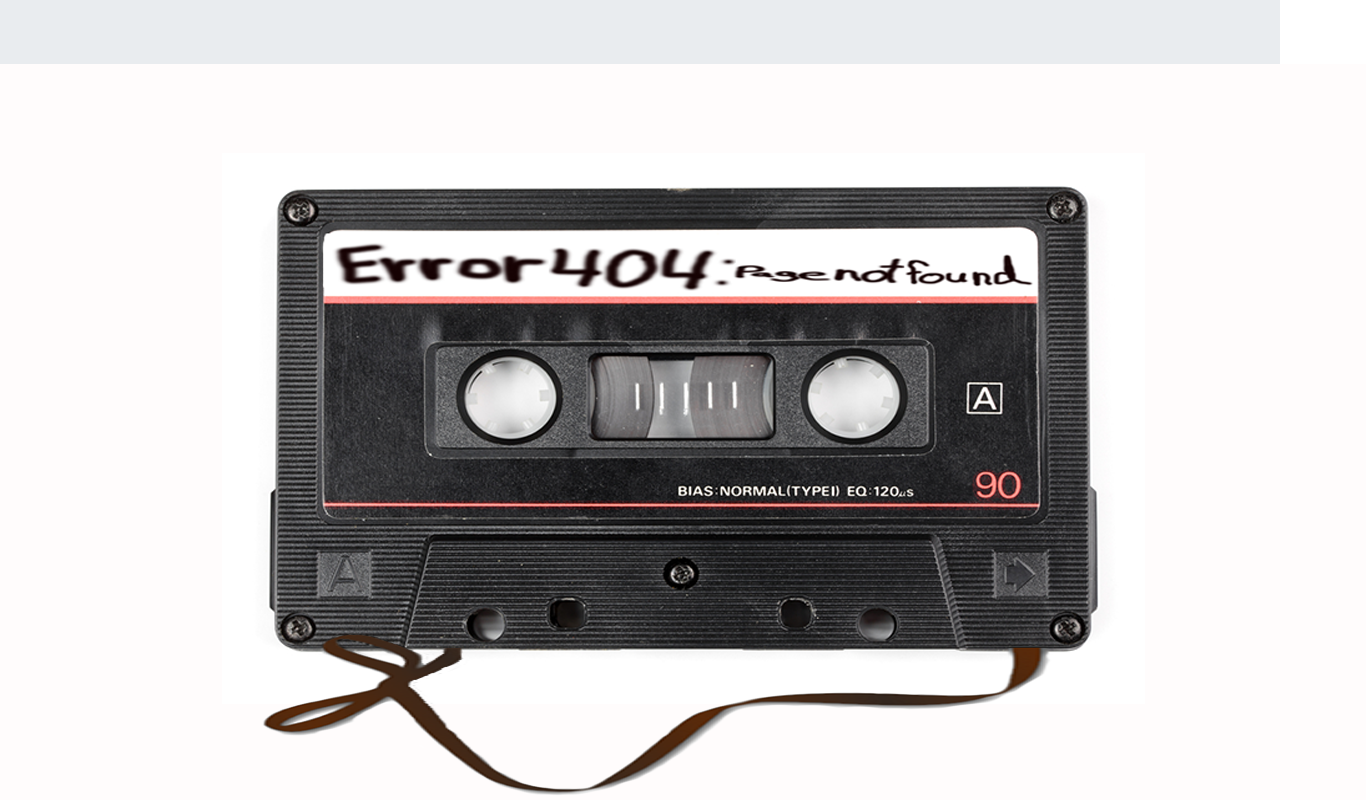
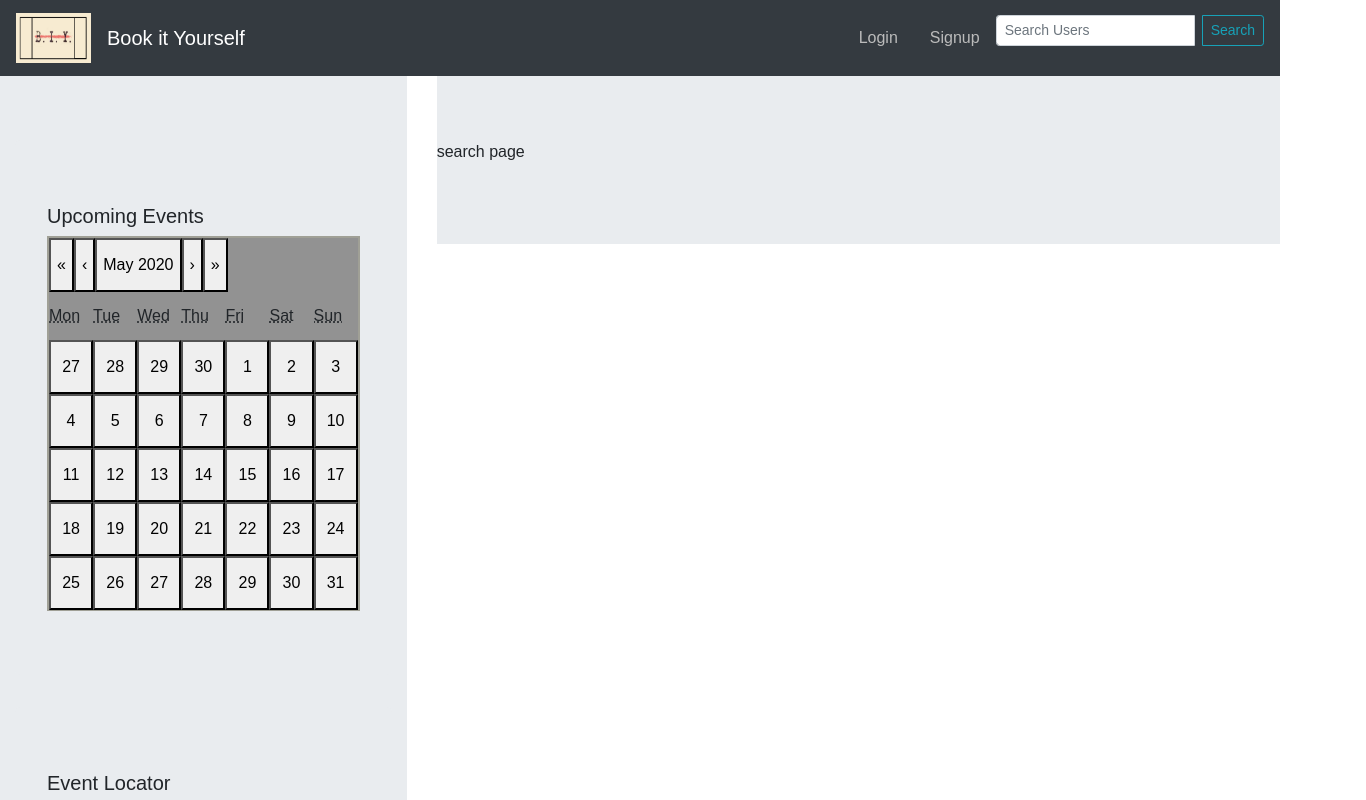
Before and after one commit to agtravis/book-it-yourself, a React (Create React App) app in the folder client/: page /search in a window 1280 px wide. Shown: the top 800 px of the page, 1366 px wide, since content can reach past the window. Built offline with nearby package versions, Linux system fonts and the light colour scheme; no server answers.

Commit message:
search logs to console but not useful in state yet

```diff
--- a/client/src/App.js
+++ b/client/src/App.js
@@ -12,6 +12,8 @@ import FeedComponent from "./components/FeedComponent";
 import SideFeedComponent from "./components/SideFeedComponent";
 import { Row, Col } from "react-bootstrap";
 import SignupForm from "./components/SignupForm";
+import Search from "./pages/Search";
+import API from "./utils/API";
 
 class App extends React.Component {
   constructor(props) {
@@ -58,6 +60,7 @@ class App extends React.Component {
             <Route exact path="/signup" component={SignupForm} />
             <Route exact path="/main" component={Main} />
             <Route exact path="/profile" component={Profile} />
+            <Route exact path="/search" component={Search} />
             <Route exact path="/feed" component={FeedComponent} />
             <Route component={NotFound} />
           </Switch>
--- a/client/src/components/Nav/index.js
+++ b/client/src/components/Nav/index.js
@@ -6,6 +6,7 @@ import Home from "../../pages/Index";
 import Search from "../Search";
 import "./style.css";
 import Logo from "../../assets/images/logo.PNG";
+import API from "../../utils/API";
 
 class NavigationBar extends Component {
   constructor(props) {
--- a/client/src/components/Search/index.js
+++ b/client/src/components/Search/index.js
@@ -1,24 +1,61 @@
-import React from "react";
+import React, { Component } from "react";
+import { Redirect } from "react-router-dom";
 import InputGroup from "react-bootstrap/InputGroup";
 import FormControl from "react-bootstrap/FormControl";
 import Button from "react-bootstrap/Button";
+import API from "../../utils/API";
 
-function Search() {
+class Search extends Component {
+  constructor(props) {
+    super(props);
+    this.state = {
+      searchTerm: ``,
+      users: [],
+      redirect: null,
+    };
+  }
+
+  handleSearchTermChange = event => {
+    this.setState({ searchTerm: event.target.value });
+  };
+
+  handleSubmit = event => {
+    console.log(this.state.searchTerm);
+    API.searchUser(this.state.searchTerm)
+      .then(response => {
+        console.log(response.data);
+        // this.setState({ users: response.data, redirect: `/search` });
+      })
+      .catch(err => console.error(err));
+  };
+
+  render() {
+    if (this.state.redirect) {
+      const redir = this.state.redirect;
+      this.setState({ redirect: null });
+      return <Redirect to={redir} users={this.state.users} test={`test`} />;
+    }
     return (
       <InputGroup className="mb-3">
         <FormControl
           type="text"
           size="sm"
-        placeholder="Search"
+          placeholder="Search Users"
           className="mr-sm-2"
+          onChange={event => this.handleSearchTermChange(event)}
         />
         <InputGroup.Append>
-        <Button variant="outline-info" size="sm">
+          <Button
+            variant="outline-info"
+            size="sm"
+            onClick={event => this.handleSubmit()}
+          >
             Search
           </Button>
         </InputGroup.Append>
       </InputGroup>
     );
   }
+}
 
 export default Search;
--- /dev/null
+++ b/client/src/pages/Search.js
@@ -0,0 +1,51 @@
+import React, { Component } from "react";
+import { Route, BrowserRouter as Router, Switch } from "react-router-dom";
+import { Row, Col, Jumbotron, Container, Image } from "react-bootstrap";
+import Nav from "../components/Nav";
+import axios from "axios";
+import Main from "../pages/Main";
+import Home from "../pages/Index";
+import API from "../utils/API";
+import image from "../assets/images/userTest.png";
+import ProfileComponent from "../components/ProfileComponent";
+import SideFeedComponent from "../components/SideFeedComponent";
+
+class Search extends Component {
+  constructor(props) {
+    super(props);
+    this.state = {};
+  }
+
+  render(props) {
+    return (
+      <div>
+        <Nav />
+        <Row>
+          <Col sm={4}>
+            <SideFeedComponent />
+          </Col>
+          <Col sm={8} xs={12}>
+            <Jumbotron fluid>
+              <p>search page</p>
+              {/* <Container>
+                <div>
+                  <ProfileComponent
+                    username={this.state.user.username}
+                    location={this.state.user.location}
+                    email={this.state.user.email}
+                    telephone={this.state.user.telephone}
+                    status={this.state.user.status}
+                    role={this.state.user.role}
+                    posts={this.state.user.posts}
+                  />
+                </div>
+              </Container> */}
+            </Jumbotron>
+          </Col>
+        </Row>
+      </div>
+    );
+  }
+}
+
+export default Search;
--- a/client/src/utils/API.js
+++ b/client/src/utils/API.js
@@ -11,7 +11,7 @@ export default {
     return axios.get(`/api/user/${id}`);
   },
   searchUser(searchString) {
-    return axios.get(`/api/users/user`, searchString);
+    return axios.post(`/api/users/user`, { search: searchString });
   },
   deleteUser(id) {
     return axios.delete(`/api/user/${id}`);
```
Also changed, not shown: 1 other file (tests, documents, lock files or other folders). Lines whose indentation alone changed are shown as unchanged.
